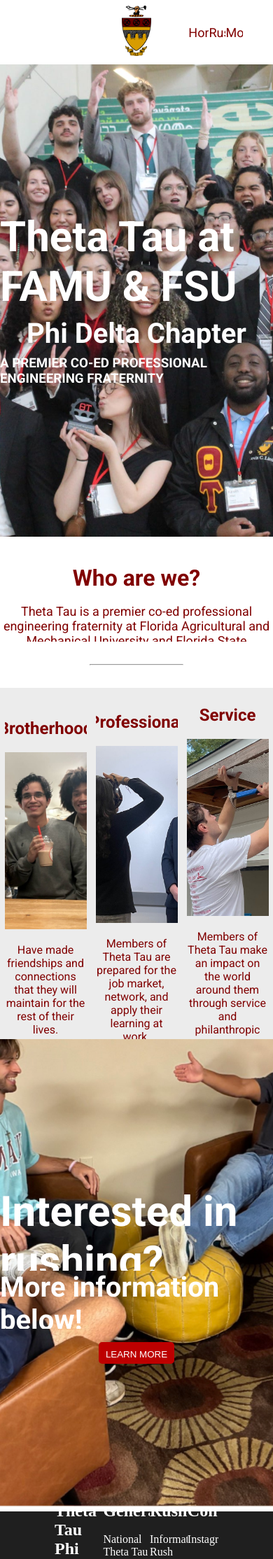
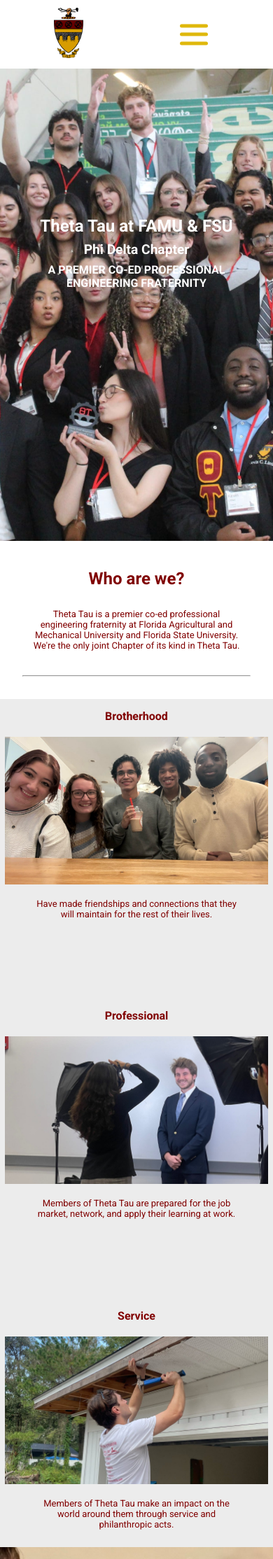
Before and after one commit to Theta-Tau-FAMU-FSU/Main-Website, a Flask app: page / in a window 390 px wide. Shown: the top 2228 px of the page at 70% size. Run offline with Flask 3, Linux system fonts and the light colour scheme.

Commit message:
Added accessablity to phones for the landing page

```diff
--- a/app.py
+++ b/app.py
@@ -6,6 +6,11 @@
 def index():
     return render_template("index.html")
 
+@app.route("/rush")
+def rush():
+    return render_template("rush.html")
+
+
 if __name__ == "__main__":
     app.logger.debug("Hi")
     app.run(debug=True)
--- a/static/css/index.css
+++ b/static/css/index.css
@@ -32,11 +32,89 @@
 
 }
 
-.Header-Content a:hover
-{
+.Header-Content a:hover {
     color: #dfb80c;
     background-size: 100% 2px;                       /* grow to full width */
     transition: color .3s ease, background-size .3s ease;            /* swipe duration */
+}
+
+.off-screen-menu {
+    background-color:  #800000;
+    height: 100vh;
+    width: 100%;
+    position: fixed;
+    top: 0;
+    right: -1000px;
+    flex-direction: column;
+    align-items: center;
+    justify-content: center;
+    text-align: center;
+    font-size: 3rem;
+    transition: .5s ease;
+    z-index: 4;
+    display: none;
+}
+.off-screen-menu a {
+    color: white;
+}
+
+.off-screen-menu.active {
+    right: 0;
+}
+
+nav {
+    padding: 1rem;
+    display: none;
+}
+
+.ham-menu {
+    height: 50px;
+    width: 40px;
+    margin-left: auto;
+    position: relative;
+    cursor: pointer;
+    display: none;
+}
+.ham-menu span {
+    z-index: 5;
+    height: 5px;
+    width: 100%;
+    background-color: #dfb80c;
+    border-radius: 25px;
+    position: absolute;
+    left: 50%;
+    top: 50%;
+    transform: translate(-50%, -50%);
+    transition: .3s ease;
+
+}
+.ham-menu span:nth-child(1) {
+    top: 25%;
+}
+.ham-menu span:nth-child(3) {
+    top: 75%;
+}
+.ham-menu span:nth-child(4) {
+    background-color: transparent;
+    width: 100%;
+    height: 100%;
+}
+.ham-menu.active span {
+    background-color: white;
+}
+.ham-menu.active span:nth-child(4) {
+    background-color: transparent;
+}
+.ham-menu.active span:nth-child(1) {
+    top: 50%;
+    transform: translate(-50%, -50%) rotate(45deg);
+}
+.ham-menu.active span:nth-child(2) {
+    opacity: 0;
+}
+.ham-menu.active span:nth-child(3) {
+    top: 50%;
+    transform: translate(-50%, -50%) rotate(-45deg);
 }
 
 .icon {
@@ -66,8 +144,54 @@
     padding-bottom: 50px;
 }
 
-.brotherhood {
-    display: flex;
+.Line {
+    margin-left: 8rem;
+    margin-right: 8rem;
+    margin-bottom: 2rem;
+    margin-top: 2rem;
+}
+
+@media screen and (max-width: 1200px ) {
+    .About {
+        height: 160px;
+    }
+    .About h1 {
+        padding-bottom: 50px;
+    }
+    .About p {
+        font-size: medium;
+        width: 800px;
+    }
+}
+
+
+@media screen and (max-width: 800px ) {
+    .About p {
+        width: 600px;
+    }
+}
+
+
+@media screen and (max-width: 600px ) {
+    .About h1 {
+        font-size: x-large;
+        padding-bottom: 50px;
+    }
+    .About p {
+        font-size: small;
+        width: 400px;
+    }
+    .Line {
+        margin-right: 2rem;
+        margin-left: 2rem;
+    }
+}
+
+@media screen and (max-width: 400px ) {
+    .About p {
+        font-size: small;
+        width: 300px;
+    }
 }
 
 .banner {
@@ -101,6 +225,56 @@
     z-index: 1;
 }
 
+.banner h1 {
+    padding-bottom: 8px;
+    font-size: 3.5rem;
+}
+
+.banner h2 {
+    padding-bottom: 8px;
+    font-size: 3rem;
+}
+
+@media screen and (max-width: 1200px ) {
+    .banner h1 {
+        font-size: 3rem;
+    }
+    .banner h2 {
+    font-size: 2.5rem;
+}
+}
+
+
+@media screen and (max-width: 800px ) {
+    .banner h1 {
+        font-size: 2.5rem;
+    }
+    .banner h2 {
+    font-size: 2rem;
+}
+    .banner h3 {
+        text-align: center;
+        width: 300px;
+        font-size: 1rem;
+    }
+}
+
+
+@media screen and (max-width: 600px ) {
+    .banner h1 {
+        font-size: 2rem;
+    }
+}
+
+@media screen and (max-width: 400px ) {
+    .banner h1 {
+        font-size: 1.5rem;
+    }
+    .banner h2 {
+    font-size: 1.2rem;
+}
+}
+
 @supports (animation-timeline: scroll()) {
     .banner::before {
         animation: parallaxUp linear both;
@@ -120,16 +294,6 @@
     flex-direction: column;
     height: 30vh;
     z-index: 2;
-}
-
-.banner h1 {
-    padding-bottom: 8px;
-    font-size: 60px;
-}
-
-.banner h2 {
-    padding-bottom: 8px;
-    font-size: 40px;
 }
 
 .brotherhood {
@@ -152,19 +316,6 @@
     flex-direction: column;
     color: #800000;
     font-family: "Roboto";
-}
-
-@media screen and (min-width: 1200px) {
-    .cards p {
-        font-size: small;
-    }
-
-}
-
-@media screen and (min-width: 1600px) {
-    .cards p {
-        font-size: large;
-    }
 }
 
 
@@ -211,13 +362,6 @@
 .Links a:hover {
     background-size: 100% 1px;
     transition: color .3s ease, background-size .3s ease;
-}
-
-.Line {
-    margin-left: 8rem;
-    margin-right: 8rem;
-    margin-bottom: 2rem;
-    margin-top: 2rem;
 }
 
 .Rush {
@@ -300,3 +444,104 @@
 .Rush button:hover {
     transform: translateY(-8px);
 }
+
+@media screen and (max-width: 1200px ) {
+    .Rush h1 {
+        font-size: 3rem;
+    }
+    .Rush h2 {
+    font-size: 2.5rem;
+    }
+    .brotherhood {
+        height: 60vh;
+    }
+}
+
+
+@media screen and (max-width: 800px ) {
+    .Rush h1 {
+        font-size: 2.5rem;
+    }
+    .Rush h2 {
+    font-size: 2rem;
+    }
+    .Rush button {
+        font-size: x-small;
+        padding: 6px;
+    }
+    .Links {
+        flex-direction: column;
+        align-items: center;
+    }
+    .Links div {
+        margin: 10px;
+        width: 130px;
+    }
+    .info {
+        height: 80vh;
+    }
+    .cards h2 {
+        font-size: medium;
+    }
+    .cards p {
+        font-size: small;
+    }
+    .brotherhood {
+        flex-direction: column;
+        justify-content: space-between;
+        padding-top: 10px;
+        height: 160vh;
+    }
+    .cards {
+        width: 100%;
+        margin: 5px;
+    }
+    .cards p {
+        width: 350px;
+    }
+    .brotherhood-photo {
+        border-radius: 4px;
+        aspect-ratio: 16/9;
+        height: 35vh;
+    }
+    .off-screen-menu {
+        display: flex;
+    }
+    .ham-menu {
+    display: block;
+    }
+    .Header-Content {
+        display: none;
+    }
+    nav {
+    padding: 1rem;
+    display: flex;
+    }
+}
+
+
+@media screen and (max-width: 600px ) {
+    .Rush h1 {
+        font-size: 2rem;
+    }
+    .brotherhood {
+        height: 140vh;
+    }
+    .brotherhood-photo {
+        border-radius: 4px;
+        aspect-ratio: 16/9;
+        height: 25vh;
+    }
+}
+
+@media screen and (max-width: 400px ) {
+    .Rush h1 {
+        font-size: 1.5rem;
+    }
+    .Rush h2 {
+    font-size: 1.2rem;
+}
+    .cards p {
+        width: 300px;
+    }
+}
--- /dev/null
+++ b/static/js/ham_menu.js
@@ -0,0 +1,8 @@
+const hamMenu = document.querySelector(".ham-menu");
+
+const offScreenMenu = document.querySelector(".off-screen-menu");
+
+hamMenu.addEventListener("click", () => {
+  hamMenu.classList.toggle("active");
+  offScreenMenu.classList.toggle("active");
+});
--- a/templates/index.html
+++ b/templates/index.html
@@ -3,7 +3,7 @@
 <head>
     <meta charset="UTF-8">
     <meta name="viewport" content="width=device-width, initial-scale=1.0">
-    <title>Theta Tau | Phi Delta Chapter</title>
+    <title>Home | Phi Delta Chapter</title>
     <link rel="stylesheet" href="{{ url_for('static', filename='css/index.css') }}">
     <link rel="preconnect" href="https://fonts.googleapis.com">
     <link rel="preconnect" href="https://fonts.gstatic.com" crossorigin>
@@ -18,9 +18,25 @@
         <div class="Header-Content">
             <p><a href="{{ url_for('index') }}" target="_self" rel="noopener">Home</a></p>
             <!-- <p><a href="https://thetatau.org" target="_blank" rel="noopener">Portfolio</a></p> -->
-            <p><a href="https://thetatau.org" target="_blank" rel="noopener">Rush</a></p>
+            <p><a href="{{ url_for('rush') }}" target="_self" rel="noopener">Rush</a></p>
             <p><a href="https://thetatau.org" target="_blank" rel="noopener">More</a></p>
         </div>
+        <div class="off-screen-menu">
+            <ul>
+                <li><a href="{{ url_for('index') }}">Home</a></li>
+                <li><a href="{{ url_for('rush') }}">Rush</a></li>
+                <li><a href="#">More</a></li>
+            </ul>
+        </div>
+        <nav>
+            <div class="ham-menu" role="button" tabindex="0">
+                <span></span>
+                <span></span>
+                <span></span>
+                <span></span>
+            </div>
+        </nav>
+        <script src="/static/js/ham_menu.js"></script>
     </header>
     <div class="banner">
         <div>
```
Also changed, not shown: static/css/rush.css (added, +89 -0 lines), templates/rush.html (added, +59 -0 lines).
